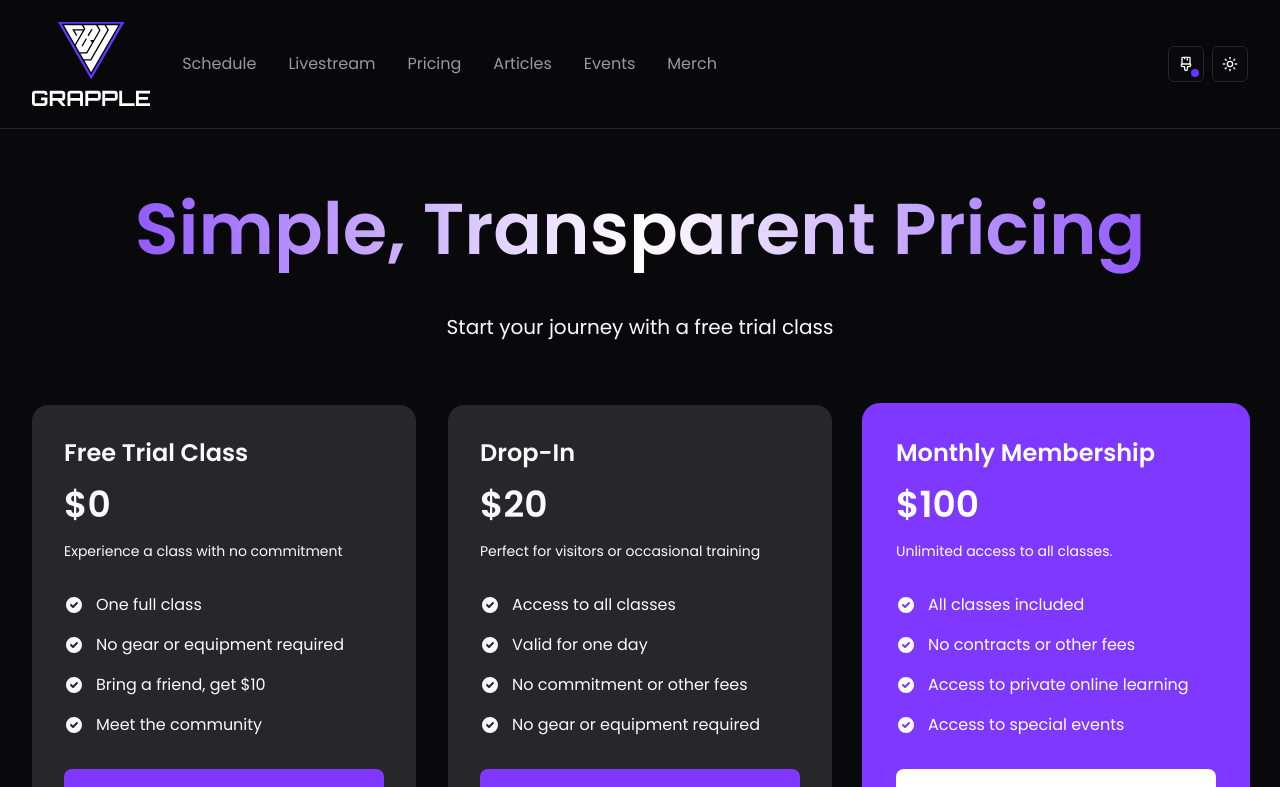
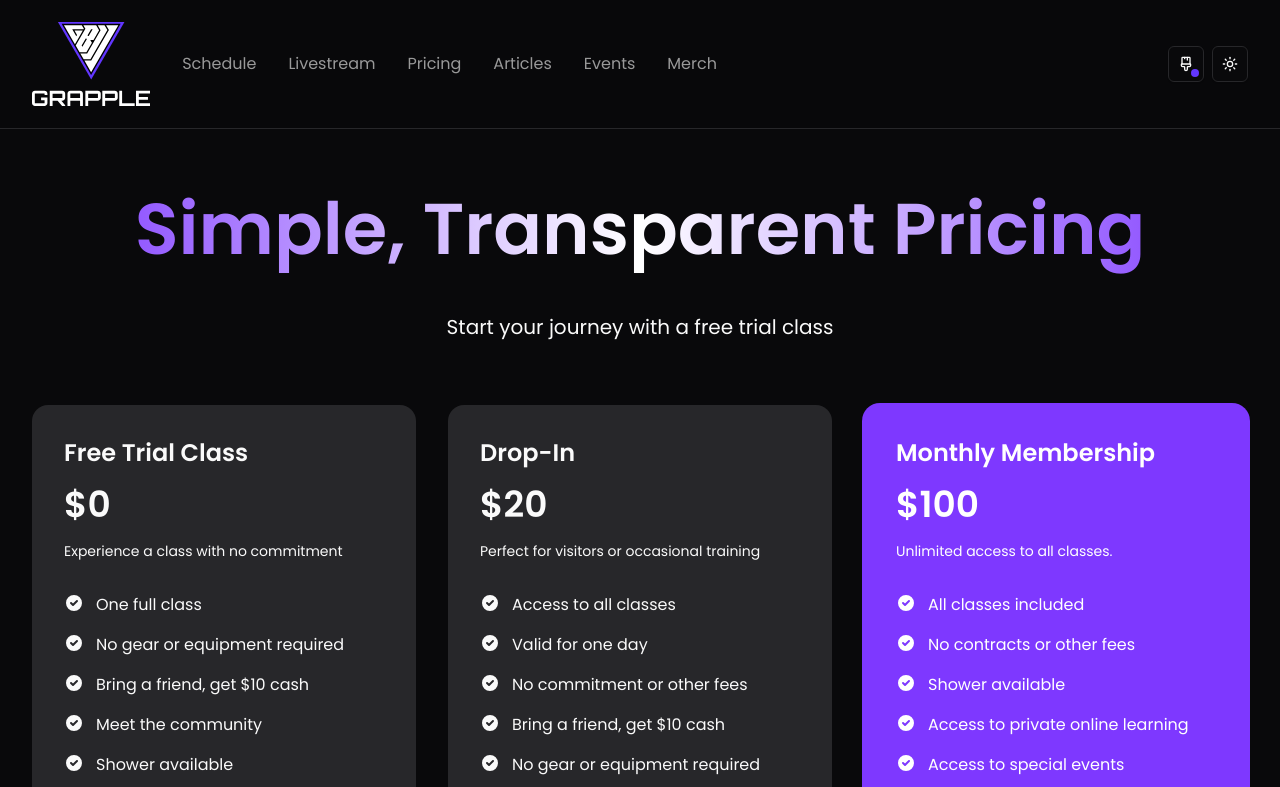
Before and after one commit to jchiatt/grapplebjj.com, a Next.js app: page /pricing in a window 1280 px wide. Shown: the top 787 px of the page. Built offline with nearby package versions, Linux system fonts and the light colour scheme; no server answers; a web font is replaced by a local one.

Commit message:
update pricing

```diff
--- a/src/app/pricing/page.tsx
+++ b/src/app/pricing/page.tsx
@@ -41,7 +41,7 @@ function PriceCard({
       <p className="mt-4 text-sm">{description}</p>
       <ul className="mt-8 space-y-4">
         {features.map((feature) => (
-          <li key={feature} className="flex items-center">
+          <li key={feature} className="flex items-start">
             <svg
               className="h-5 w-5 flex-shrink-0"
               viewBox="0 0 20 20"
@@ -147,8 +147,9 @@ export default function PricingPage() {
           features={[
             "One full class",
             "No gear or equipment required",
-            "Bring a friend, get $10",
+            "Bring a friend, get $10 cash",
             "Meet the community",
+            "Shower available",
           ]}
           cta={{ text: "Schedule Trial", href: "/trial" }}
         />
@@ -161,7 +162,9 @@ export default function PricingPage() {
             "Access to all classes",
             "Valid for one day",
             "No commitment or other fees",
+            "Bring a friend, get $10 cash",
             "No gear or equipment required",
+            "Shower available",
           ]}
           cta={{ text: "Get Started", href: "/signup" }}
         />
@@ -173,8 +176,10 @@ export default function PricingPage() {
           features={[
             "All classes included",
             "No contracts or other fees",
+            "Shower available",
             "Access to private online learning",
             "Access to special events",
+            "Off-schedule access to gym for self-directed training with other Grapplers",
           ]}
           cta={{ text: "Join Now", href: "/signup" }}
           highlighted
```
